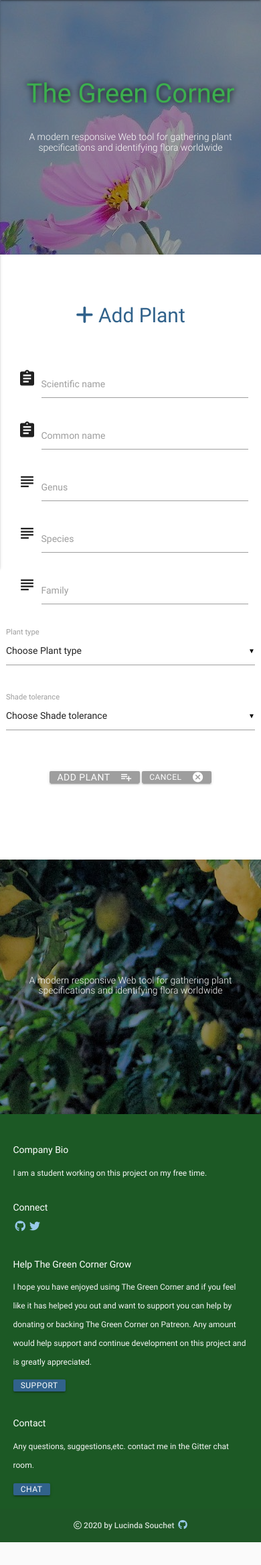
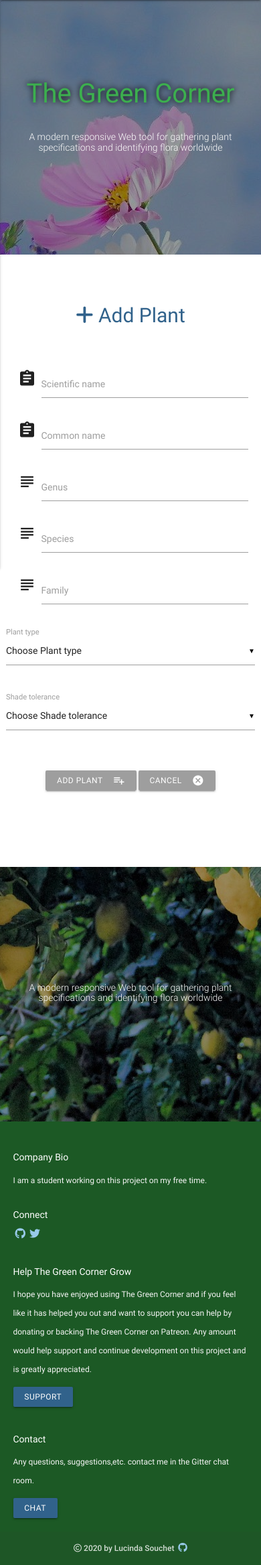
Before and after one commit to sctlcd/the-green-corner, a Flask app: page /add_plant in a window 390 px wide. Shown: the part 56-2392 px from the top of the page at 67% size. Before the commit the page ends 2358 px from the top, so only its background shows below. Run offline with Flask 2, Linux system fonts and the light colour scheme; data that the repository does not hold is empty; some libraries are stand-ins or nearby versions.

Commit message:
update grey buttons on categories and plants templates + update media queries

```diff
--- a/static/assets/css/style.css
+++ b/static/assets/css/style.css
@@ -173,19 +173,19 @@ a.btn.grey:hover, .btn.grey:hover  {
   box-shadow: 0 0 5px 0px black;
 }
 
-a.btn-small {
+a.btn.grey {
   height: 30px;
   line-height: 30px;
   padding: 0 2.2rem;
 }
 
-.btn {
+.btn, a.btn-cancel.grey {
   height: 36px;
   line-height: 36px;
   padding: 0 2rem;
 }
 
-a.btn, a.btn-flat {
+a.btn, a.btn-flat, .btn.grey {
   font-size: 14px;
 }
 
@@ -530,10 +529,20 @@ textarea.materialize-textarea.valid:focus, .select-wrapper.valid>input.select-dr
     margin: 7px 15px 7px 15px;
   }
 
-  .btn {
+  a.btn.grey {
     height: 18px;
     line-height: 18px;
     padding: 0 0.8rem;
+  }
+
+  .btn, a.btn-cancel.grey {
+    height: 30px;
+    line-height: 30px;
+    padding: 0 1.2rem;
+  }
+
+  a.btn, a.btn-flat, .btn.grey {
+    font-size: 12px;
   }
 
   .btn-flat {
--- a/templates/addcategory.html
+++ b/templates/addcategory.html
@@ -15,7 +15,7 @@
       <button class="waves-effect waves-light btn grey" type="submit" name="action">Add Category
         <i class="material-icons right">playlist_add</i>
       </button>
-      <a class="waves-effect waves-light btn grey" href="{{url_for('get_categories')}}">Cancel
+      <a class="waves-effect waves-light btn btn-cancel grey" href="{{url_for('get_categories')}}">Cancel
         <i class="material-icons right">cancel</i>
       </a>
     </div>
--- a/templates/addplant.html
+++ b/templates/addplant.html
@@ -57,7 +57,7 @@
       <button class="waves-effect waves-light btn grey" type="submit" name="action">Add Plant
         <i class="material-icons right">playlist_add</i>
       </button>
-      <a class="waves-effect waves-light btn grey" href="{{url_for('get_plants')}}">Cancel
+      <a class="waves-effect waves-light btn btn-cancel grey" href="{{url_for('get_plants')}}">Cancel
         <i class="material-icons right">cancel</i>
       </a>
     </div>
--- a/templates/categories.html
+++ b/templates/categories.html
@@ -25,8 +25,8 @@
             </div>
             <!-- Modal Trigger -->
             <div>
-              <a id="btn-delete" href="#modal-delete" class="waves-effect waves-light btn btn-small grey modal-trigger"><span class="far fa-trash-alt"></span></a>
-              <a id="btn-edit" href="{{ url_for('edit_category', category_id=category._id) }}" class="waves-effect waves-light btn btn-small grey"><span class="fas fa-edit"></span></a>
+              <a id="btn-delete" href="#modal-delete" class="waves-effect waves-light btn grey modal-trigger"><span class="far fa-trash-alt"></span></a>
+              <a id="btn-edit" href="{{ url_for('edit_category', category_id=category._id) }}" class="waves-effect waves-light btn grey"><span class="fas fa-edit"></span></a>
             </div>
           </div>
         </div>
--- a/templates/editcategory.html
+++ b/templates/editcategory.html
@@ -15,7 +15,7 @@
       <button class="waves-effect waves-light btn grey" type="submit" name="action">Edit Category
         <i class="material-icons right">playlist_add</i>
       </button>
-      <a class="waves-effect waves-light btn grey" href="{{url_for('get_categories')}}">Cancel
+      <a class="waves-effect waves-light btn btn-cancel grey" href="{{url_for('get_categories')}}">Cancel
         <i class="material-icons right">cancel</i>
       </a>
     </div>
--- a/templates/editplant.html
+++ b/templates/editplant.html
@@ -65,7 +65,7 @@
       <button class="waves-effect waves-light btn grey" type="submit" name="action">Edit Plant
         <i class="material-icons right">playlist_add</i>
       </button>
-      <a class="waves-effect waves-light btn grey" href="{{url_for('get_plants')}}">Cancel
+      <a class="waves-effect waves-light btn btn-cancel grey" href="{{url_for('get_plants')}}">Cancel
         <i class="material-icons right">cancel</i>
       </a>
     </div>
--- a/templates/plants.html
+++ b/templates/plants.html
@@ -26,8 +26,8 @@
             </div>
           </div>
           <!-- Modal Trigger -->
-          <a id="btn-delete" href="#modal-delete" class="waves-effect waves-light btn btn-small grey modal-trigger"><span class="far fa-trash-alt"></span></a>
-          <a id="btn-edit" href="{{ url_for('edit_plant', plant_id=plant._id) }}" class="waves-effect waves-light btn btn-small grey"><span class="fas fa-edit"></span></a>
+          <a id="btn-delete" href="#modal-delete" class="waves-effect waves-light btn grey modal-trigger"><span class="far fa-trash-alt"></span></a>
+          <a id="btn-edit" href="{{ url_for('edit_plant', plant_id=plant._id) }}" class="waves-effect waves-light btn grey "><span class="fas fa-edit"></span></a>
         </div>
       </div>
       <div class="collapsible-body">
```
Also changed, not shown: other parts of static/assets/css/style.css (+39 -19 lines).
